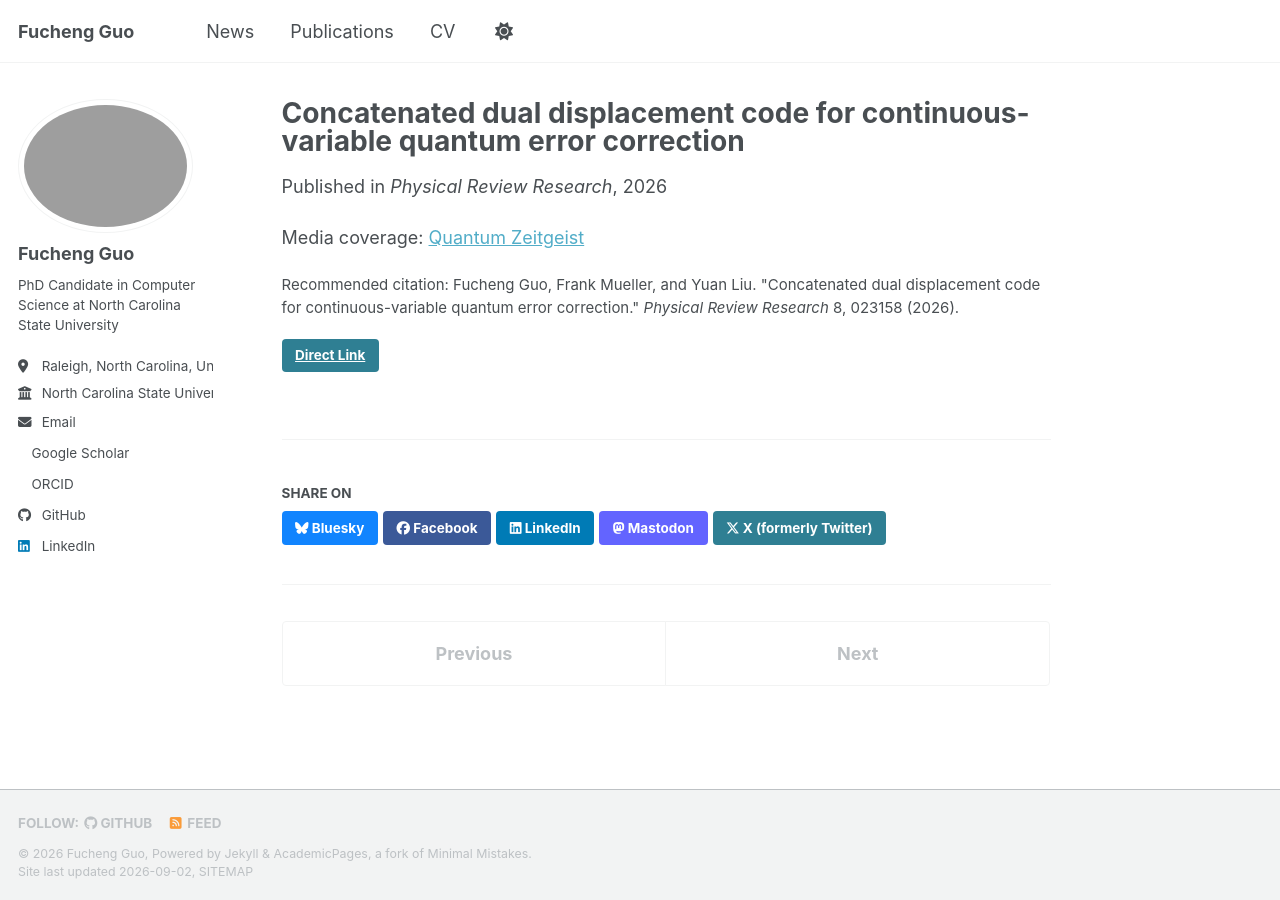
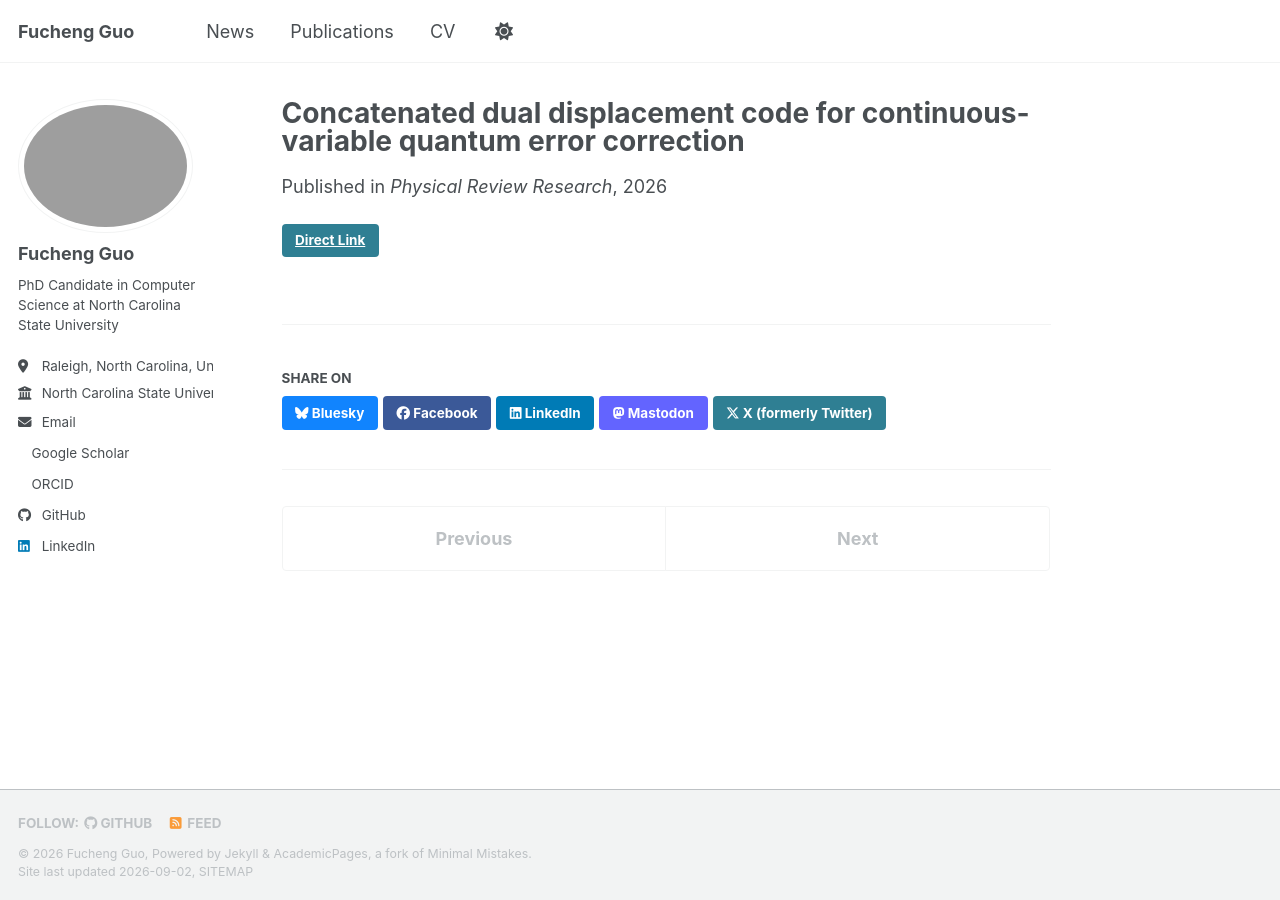
Before and after one commit to Itaru-Shin/Itaru-Shin.github.io, a Jekyll site: the page built from _publications/2026-05-12-concatenated-dual-displacement.md, in a window 1280 px wide. Built offline with Jekyll 4.4.1, drawn with Linux system fonts in a browser that asks for light colours; a style sheet for code colours, icons or effects is not loaded.

Commit message:
Update 2026-05-12-concatenated-dual-displacement.md

```diff
--- a/_publications/2026-05-12-concatenated-dual-displacement.md
+++ b/_publications/2026-05-12-concatenated-dual-displacement.md
@@ -6,7 +6,5 @@ permalink: /publication/2026-05-12-concatenated-dual-displacement
 date: 2026-05-12
 venue: 'Physical Review Research'
 link: 'https://journals.aps.org/prresearch/abstract/10.1103/d1zs-cy4t'
-citation: 'Fucheng Guo, Frank Mueller, and Yuan Liu. "Concatenated dual displacement code for continuous-variable quantum error correction." <i>Physical Review Research</i> 8, 023158 (2026).'
+excerpt: '<b>Fucheng Guo</b>, Frank Mueller, and Yuan Liu'
 ---
-
-Media coverage: [Quantum Zeitgeist](https://quantumzeitgeist.com/quantum-error-correction-concatenated-dual-displacement-code-enables-continuous-variable-beyond/)
```
